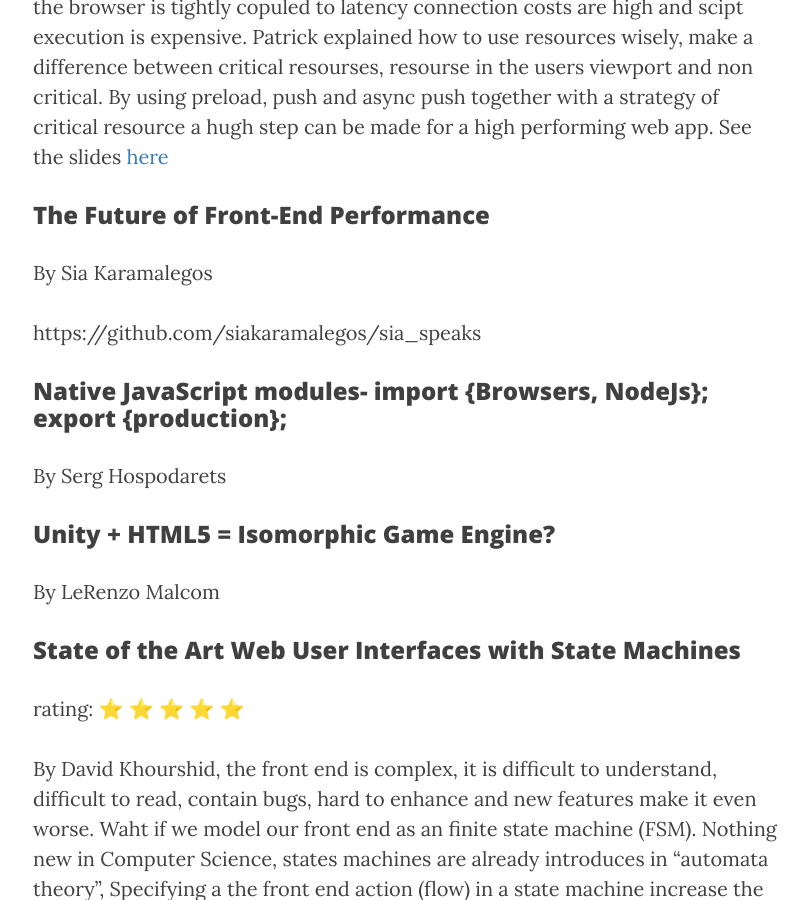
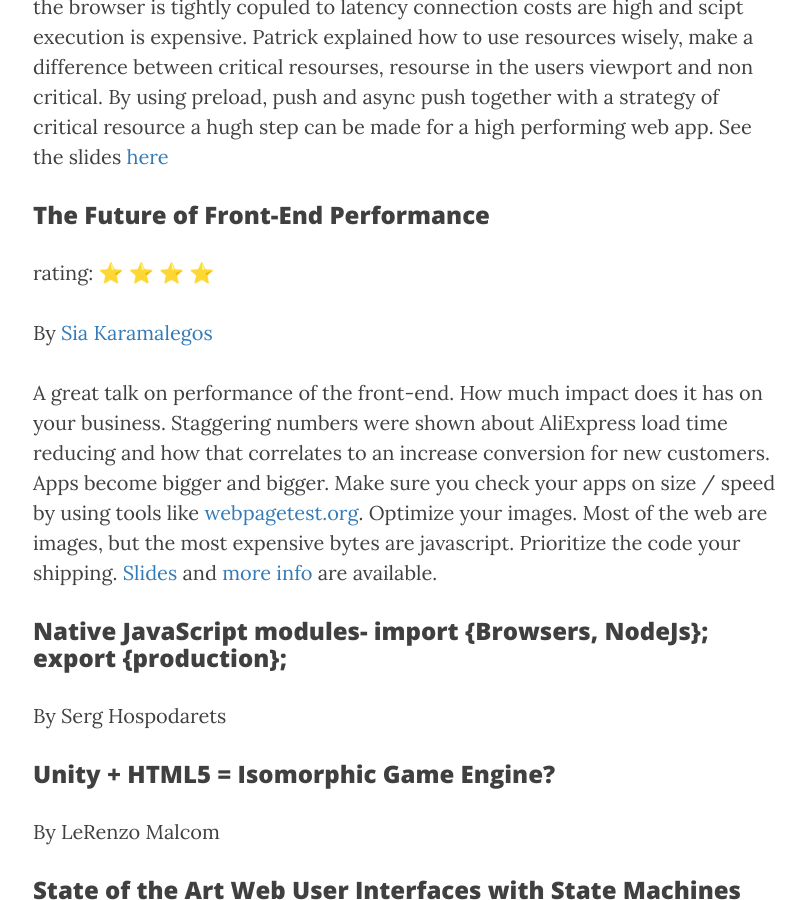
Before and after one commit to 040code/040code, a Jekyll site: the page built from _posts/2018-09-07-fsf-frontend.md, in a window 1280 px wide and 900 px high, scrolled down 1449 px. Shown: the whole window, without its empty margins (232-1041 px from the left). Built offline with Jekyll 4.4.1, drawn with Linux system fonts in a browser that asks for light colours; nearby versions of some CDN libraries; emoji names are drawn with the system emoji font; comment, search, counter and statistics services are not loaded; some of the changed text lies outside the part shown.

Commit message:
Added Sia talk

```diff
--- a/_posts/2018-09-07-fsf-frontend.md
+++ b/_posts/2018-09-07-fsf-frontend.md
@@ -32,12 +32,14 @@
 Patrick Hamann [#patrickhamann](https://twitter.com/patrickhamann), resource loading is still hard, performance in the browser is tightly copuled to latency connection costs are high and scipt execution is expensive. Patrick explained how to use resources wisely, make a difference between critical resourses, resourse in the users viewport and non critical. By using preload, push and async push together with a strategy of critical resource a hugh step can be made for a high performing web app. See the slides [here](https://noti.st/patrickhamann/9GvEed/to-push-or-not-to-push)
 
 
+### The Future of Front-End Performance
+rating: :star: :star: :star: :star:
 
+By [Sia Karamalegos](https://twitter.com/thegreengreek)
 
-### The Future of Front-End Performance
-By Sia Karamalegos
-
-https://github.com/siakaramalegos/sia_speaks
+A great talk on performance of the front-end. How much impact does it has on your business. Staggering numbers were shown about AliExpress load time reducing and how that correlates to an increase conversion for new customers.
+Apps become bigger and bigger. Make sure you check your apps on size / speed by using tools like [webpagetest.org](https://webpagetest.org). Optimize your images. Most of the web are images, but the most expensive bytes are javascript. Prioritize the code your shipping.
+[Slides](https://speakerdeck.com/siakaramalegos/the-future-of-front-end-performance) and [more info](https://github.com/siakaramalegos/sia_speaks) are available.
 
 ### Native JavaScript modules- import {Browsers, NodeJs}; export {production};
 By Serg Hospodarets
@@ -131,6 +133,7 @@
 ### WebXR, if X = how?
 By Diego González and Indira Knight  @diekus
 
+https://samsunginter.net/fsf-xr/
 
 ### Everything in sketchnotes..
 
```
